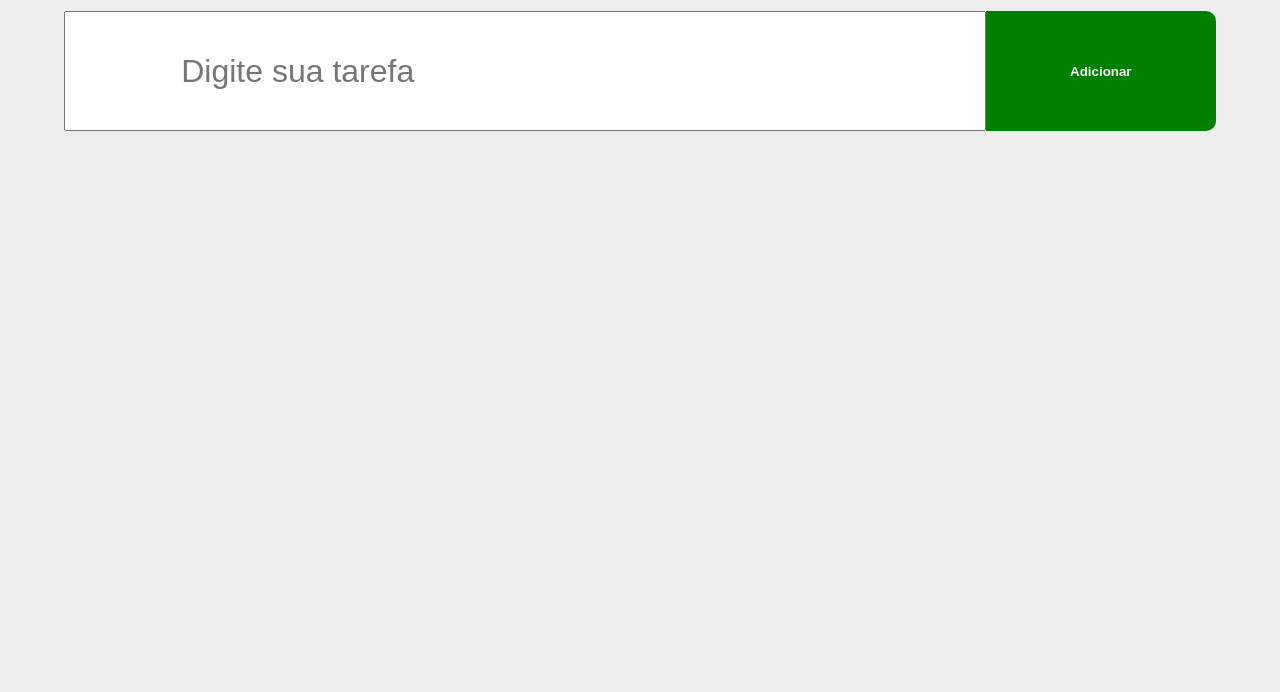
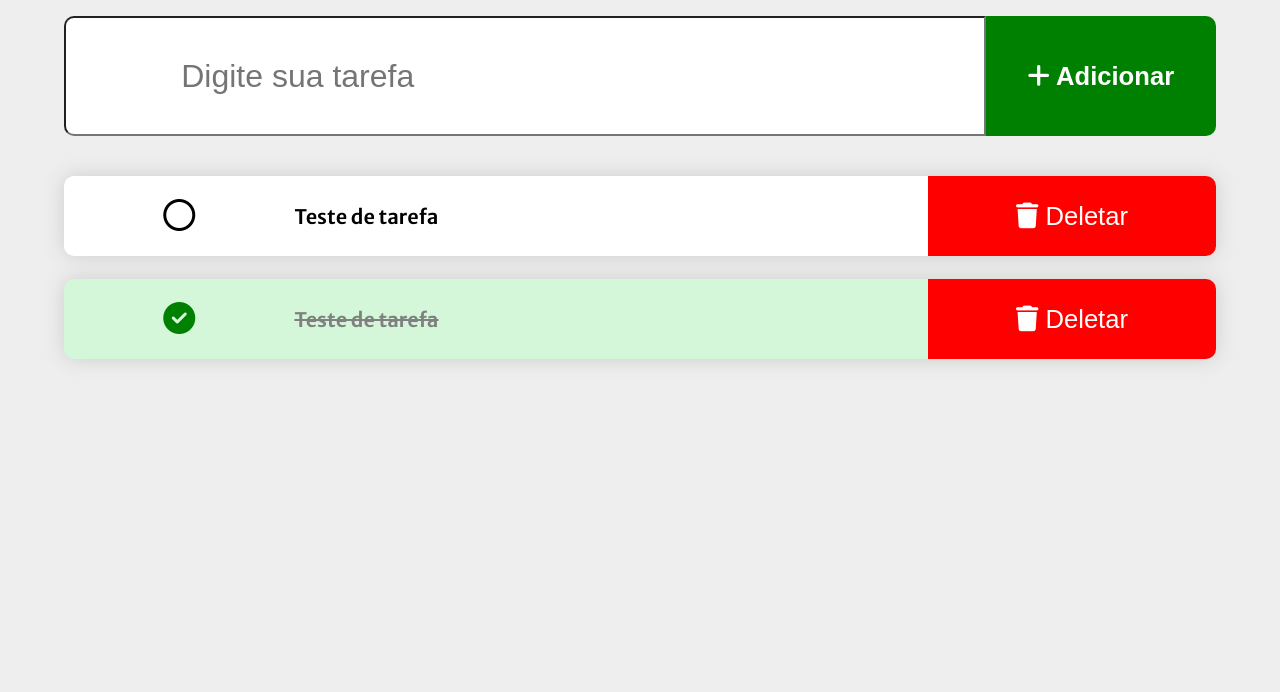
Before and after one commit to KaikeRochaDev/lista-de-tarefas, a plain HTML site: page index.html in a window 1280 px wide. Shown: the part 108-800 px from the top of the page. Drawn offline with Linux system fonts and the light colour scheme.

Commit message:
Finished page style

```diff
--- a/css/estilo.css
+++ b/css/estilo.css
@@ -5,13 +5,15 @@
 body{
     margin: 0;
     padding: 0;
-    font-family: Arial, Helvetica, sans-serif;
+    font-family: 'Merriweather Sans', sans-serif;
     background-color: #eee;
 }
 
 h1{
     text-align: center;
     font-size: 3rem;
+    font-weight: 700;
+    cursor: pointer;
 }
 
 header{
@@ -27,6 +29,8 @@ input{
     font-size: 2rem;
     width: 80%;
     padding-left: 10%;
+    border-bottom-left-radius: 10px;
+    border-top-left-radius: 10px;
 }
 
 button.add{
@@ -39,4 +43,73 @@ button.add{
     height: 120px;
     border-top-right-radius: 10px;
     border-bottom-right-radius: 10px;
+    font-size: 1.6rem;
 }
+
+main{
+    display: flex;
+    flex-flow: row wrap;
+    width: 90%;
+    margin: auto auto;
+    padding-top: 40px;
+}
+
+.item{
+    display: flex;
+    flex-flow: row wrap;
+    justify-content: center;
+    align-items: center;
+    background-color: white;
+    height: 80px;
+    width: 100%;
+    box-shadow: 0 0 20px #ccc;
+    margin-bottom: 2%;
+    border-radius: 10px;
+}
+
+.item-icone{
+    flex: 20%;
+    text-align: center;
+    font-size: 2rem;
+}
+
+.item-nome{
+    flex: 55%;
+    font-size: 20px;
+    font-weight: bold;
+}
+
+.item-botao{
+    flex: 25%;
+}
+
+.delete{
+    background-color: red;
+    color: white;
+    border: none;
+    padding: 10px;
+    height: 80px;
+    width: 100%;
+    font-size: 1.6rem;
+    border-top-right-radius: 10px;
+    border-bottom-right-radius: 10px;
+    cursor: pointer;
+}
+
+.item.clicado{
+    background-color: #d4f6d9;
+}
+
+.item.clicado .item-nome{
+    text-decoration: line-through;
+    color: gray;
+}
+
+.fa-circle-check{
+    color: green;
+    cursor: pointer;
+}
+
+.fa-circle{
+    cursor: pointer;
+}
--- a/index.html
+++ b/index.html
@@ -5,6 +5,10 @@
     <meta http-equiv="X-UA-Compatible" content="IE=edge">
     <meta name="viewport" content="width=device-width, initial-scale=1.0">
     <link rel="stylesheet" href="css/estilo.css">
+    <script src="https://kit.fontawesome.com/fe0eb69c69.js" crossorigin="anonymous"></script>
+    <link rel="preconnect" href="https://fonts.googleapis.com">
+    <link rel="preconnect" href="https://fonts.gstatic.com" crossorigin>
+    <link href="https://fonts.googleapis.com/css2?family=Merriweather+Sans:wght@400;600&display=swap" rel="stylesheet">
     <title>Lista de Tarefas</title>
 </head>
 <body>
@@ -12,8 +16,40 @@
 
     <header>
         <input id="inputTarefa" type="text" placeholder="Digite sua tarefa">
-        <button class="add">Adicionar</button>
+        <button id="btn-add" class="add"><i class="fa-solid fa-plus" style="color: #fff;"></i> Adicionar</button>
     </header>
+
+    <main id="areaLista">
+        <div class="item">
+            <div class="item-icone">
+                <i class="fa-regular fa-circle" style="color: #000000; width: 100%;"></i>
+            </div>
+
+            <div class="item-nome">
+                Teste de tarefa
+            </div>
+
+            <div class="item-botao">
+                    <button class="delete"><i class="fa-solid fa-trash" style="color: #ffffff;"></i> Deletar</button>
+            </div>
+
+        </div>
+
+        <div class="item clicado">
+            <div class="item-icone">
+                <i class="fa-solid fa-circle-check" style="width: 100%;"></i></i>
+            </div>
+
+            <div class="item-nome">
+                Teste de tarefa
+            </div>
+
+            <div class="item-botao">
+                    <button class="delete"><i class="fa-solid fa-trash" style="color: #ffffff;"></i> Deletar</button>
+            </div>
+
+        </div>
+    </main>
 
     <script src="js/controle.js"></script>
 </body>
```
Also changed, not shown: svg/circle.svg (added), svg/delete.svg (added).
